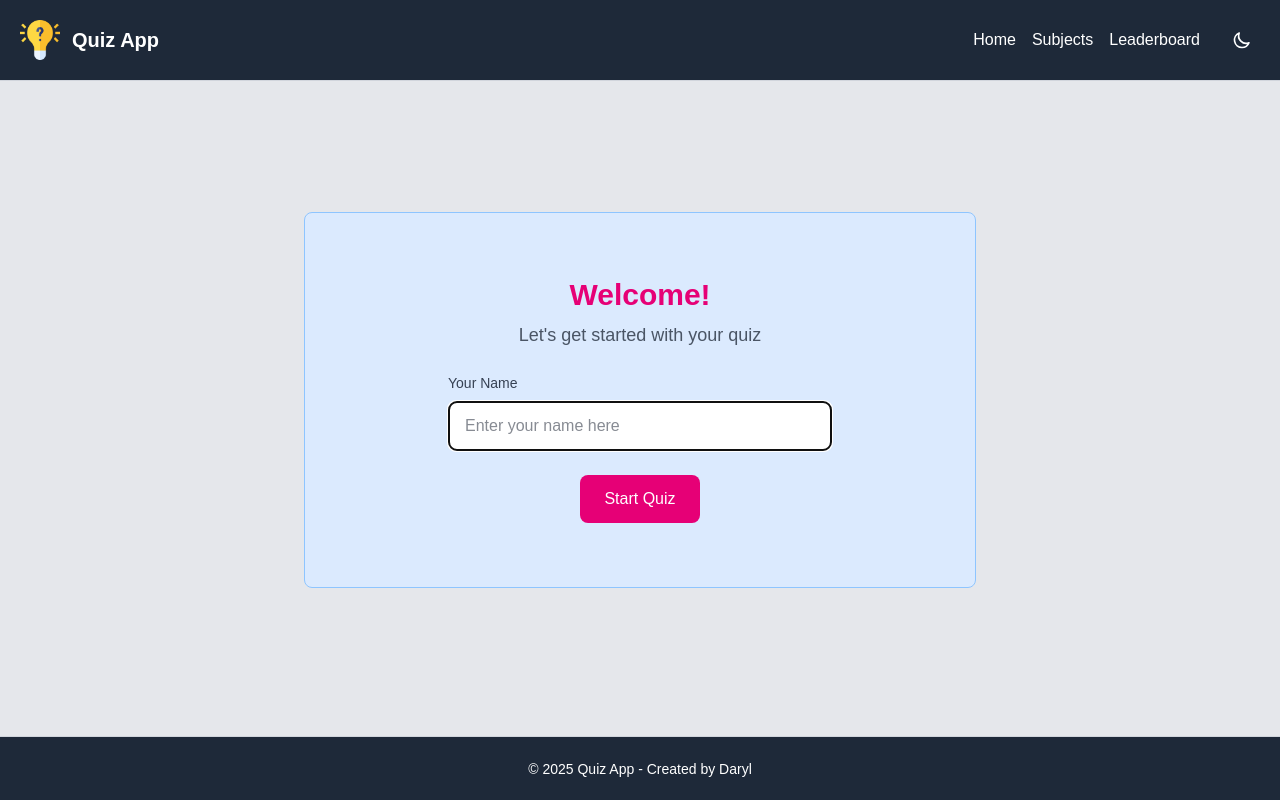
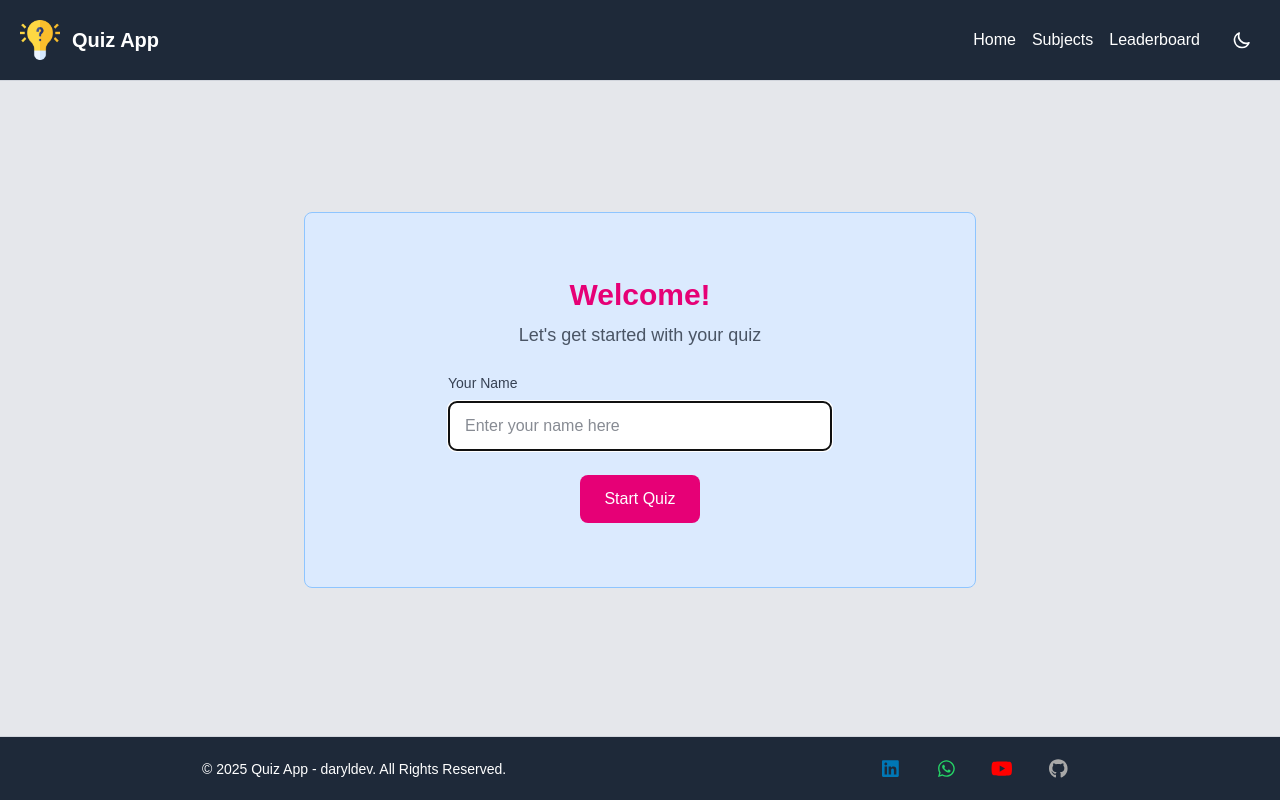
Before and after one commit to daryldewilde/React_Quiz_App, a React (Create React App) app: page / in a window 1280 px wide. Built offline with nearby package versions, Linux system fonts and the light colour scheme; no server answers.

Commit message:
feat: add social media links to footer and style them

```diff
--- a/public/index.html
+++ b/public/index.html
@@ -10,6 +10,8 @@
       content="Simple Quiz App built with React and Tailwind CSS"
     />
     <script src="https://cdn.jsdelivr.net/npm/@tailwindcss/browser@4"></script>
+    <link rel="stylesheet" href="https://cdnjs.cloudflare.com/ajax/libs/font-awesome/6.4.0/css/all.min.css" crossorigin="anonymous" />
+
     <link rel="apple-touch-icon" href="%PUBLIC_URL%/logo192.png" />
     <!--
       manifest.json provides metadata used when your web app is installed on a
@@ -41,4 +43,5 @@
       To create a production bundle, use `npm run build` or `yarn build`.
     -->
   </body>
+  <script src="https://cdnjs.cloudflare.com/ajax/libs/font-awesome/6.4.0/js/all.min.js" crossorigin="anonymous"></script>
 </html>
--- a/src/components/Footer.tsx
+++ b/src/components/Footer.tsx
@@ -2,12 +2,27 @@
 import { useContext } from 'react';
 import { ThemeContext } from '../contexts/theme';
 import { ThemeContextType } from '../types/types';
+import { Box } from '@mui/system';
 
 export default function Footer() {
     const themeContext = useContext(ThemeContext) as ThemeContextType;
     return (
-        <footer className={`flex items-center justify-center h-14 md:h-16 p-3 md:p-5 border-t fixed bottom-0 w-full ${themeContext.theme === "dark" ? "bg-gray-900 border-gray-700 text-white" : "bg-gray-800 border-gray-300 text-white"}`}>
-            <p className="text-xs md:text-sm">© 2025 Quiz App - Created by Daryl</p>
-        </footer>
+        <Box   className={`flex flex-col md:flex-row items-center justify-around h-auto md:h-16 p-3 md:p-5 border-t fixed bottom-0 w-full ${themeContext.theme === "dark" ? "bg-gray-900 border-gray-700 text-white" : "bg-gray-800 border-gray-300 text-white"}`} component="footer">
+            <p className="text-xs md:text-sm mb-2 md:mb-0">© 2025 Quiz App - daryldev. All Rights Reserved.</p>
+            <div className="social-links">
+                <a href="https://www.linkedin.com/in/nfoye-djomo-daryl-dewilde-0ba897311/" target="_blank" rel="noopener noreferrer" className="linkedin">
+                    <i className="fab fa-linkedin"></i>
+                </a>
+                <a href="https://wa.me/237699255753" target="_blank" rel="noopener noreferrer" className="whatsapp">
+                    <i className="fab fa-whatsapp"></i>
+                </a>
+                <a href="https://youtube.com/@daryldev" target="_blank" rel="noopener noreferrer" className="youtube" >
+                    <i className="fab fa-youtube"></i>
+                </a>
+                <a href="https://github.com/daryldewilde" target="_blank" rel="noopener noreferrer" className="github">
+                    <i className="fab fa-github"></i>
+                </a>
+            </div>
+        </Box>
     )
 }
--- a/src/styles/App.css
+++ b/src/styles/App.css
@@ -3,3 +3,42 @@ body {
     font-family: "Karla", sans-serif;
     margin: 0;
 }
+
+
+
+/* ========================
+   SOCIAL MEDIA LINKS
+   ======================== */
+
+/* Container for social media icons */
+.social-links {
+    display: flex;
+    gap: 16px;
+    align-items: center;
+}
+
+/* Individual social media link styling - circular icons */
+.social-links a {
+    display: flex;
+    align-items: center;
+    justify-content: center;
+    width: 40px;
+    height: 40px;
+    border-radius: 50%;
+    transition: all 0.3s ease;
+    text-decoration: none;
+    color: #666;
+    font-size: 1.2rem;
+}
+
+/* Hover effect for social links - lift and scale with glow */
+.social-links a:hover {
+    transform: translateY(-2px) scale(1.2);
+    box-shadow: 0 4px 12px rgba(247, 247, 248, 0.2);
+}
+
+/* Platform-specific hover colors for brand recognition */
+.linkedin { color: #0077b5 !important; } /* LinkedIn blue */
+.whatsapp { color: #25d366 !important; } /* WhatsApp green */
+.youtube { color: #ff0000 !important; }  /* YouTube red */
+.github { color: #a8a8a8 !important; }      /* GitHub gray */
```
